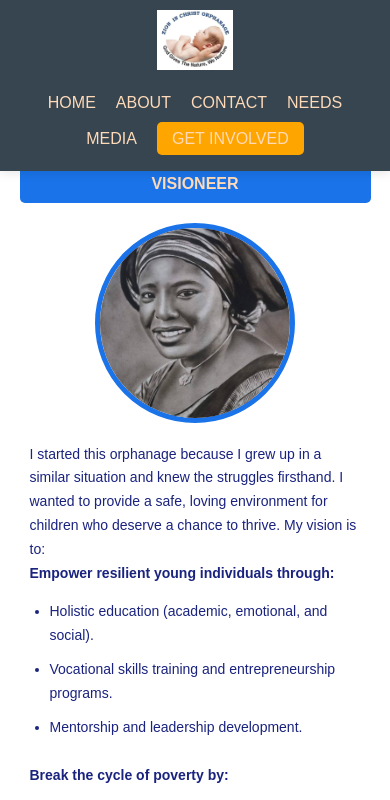
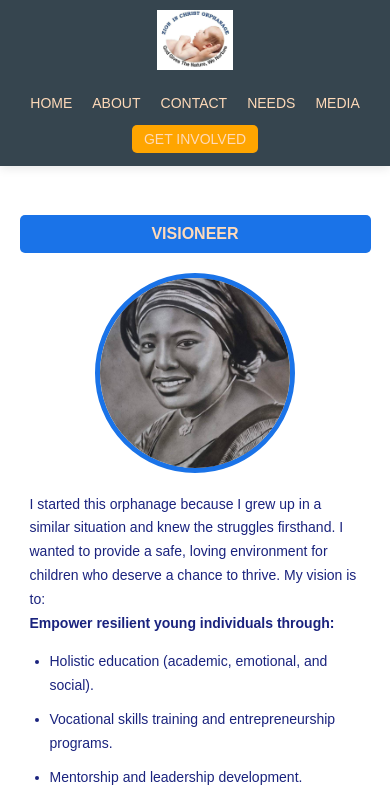
Before and after one commit to Dagdon/zion-in-christ-orphanage, a plain HTML site: page about.html in a window 390 px wide. Shown: the top 800 px of the page. Drawn offline with Linux system fonts and the light colour scheme.

Commit message:
made little updates

```diff
--- a/about.html
+++ b/about.html
@@ -158,6 +158,7 @@
         .about-text {
             flex: 1;
             color: var(--dark-blue);
+            font-size: 16px;
         }
 
         .about-text h3 {
@@ -173,23 +174,23 @@
         /* Enhanced Mobile Responsiveness */
         @media (max-width: 768px) {
             body {
-                padding-top: 140px;
+                padding-top: 160px; /* Increased padding for mobile stacked header */
             }
 
             header {
                 flex-direction: column;
                 padding: 10px;
+                min-height: 140px; /* Ensure header has minimum height */
             }
 
             .logo {
-                height: 60px;
+                height: 60px; /* Slightly smaller logo on mobile */
             }
 
             .nav-links {
-                margin-top: 10px;
+                margin-top: 15px;
                 flex-wrap: wrap;
                 justify-content: center;
-                padding: 5px 0;
             }
 
             .nav-links li {
@@ -228,7 +229,11 @@
 
         @media (max-width: 480px) {
             body {
-                padding-top: 130px;
+                padding-top: 180px; /* Even more padding for very small screens */
+            }
+
+            header {
+                min-height: 160px;
             }
 
             .visioneer-image {
@@ -244,6 +249,15 @@
             .sub-heading {
                 font-size: 16px;
                 padding: 6px 10px;
+            }
+
+            .nav-links a {
+                font-size: 14px;
+            }
+
+            .get-involved-btn {
+                font-size: 12px;
+                padding: 6px 12px;
             }
         }
     </style>
```
Also changed, not shown: index.html (+3 -0 lines).
